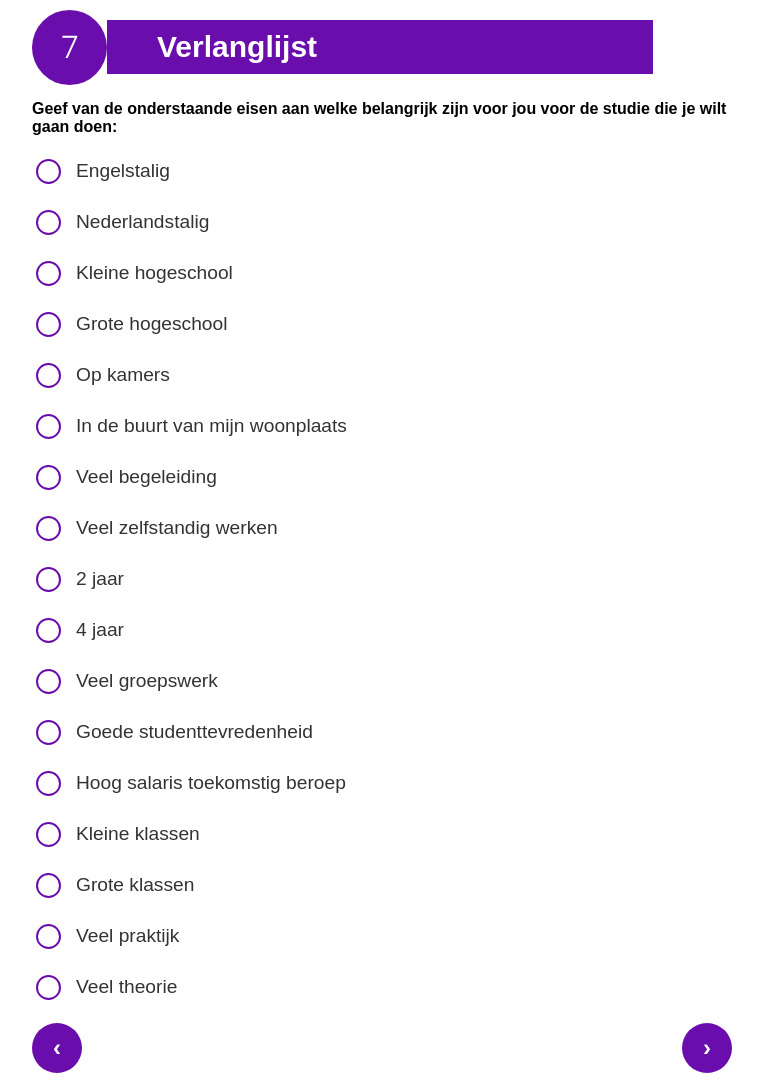
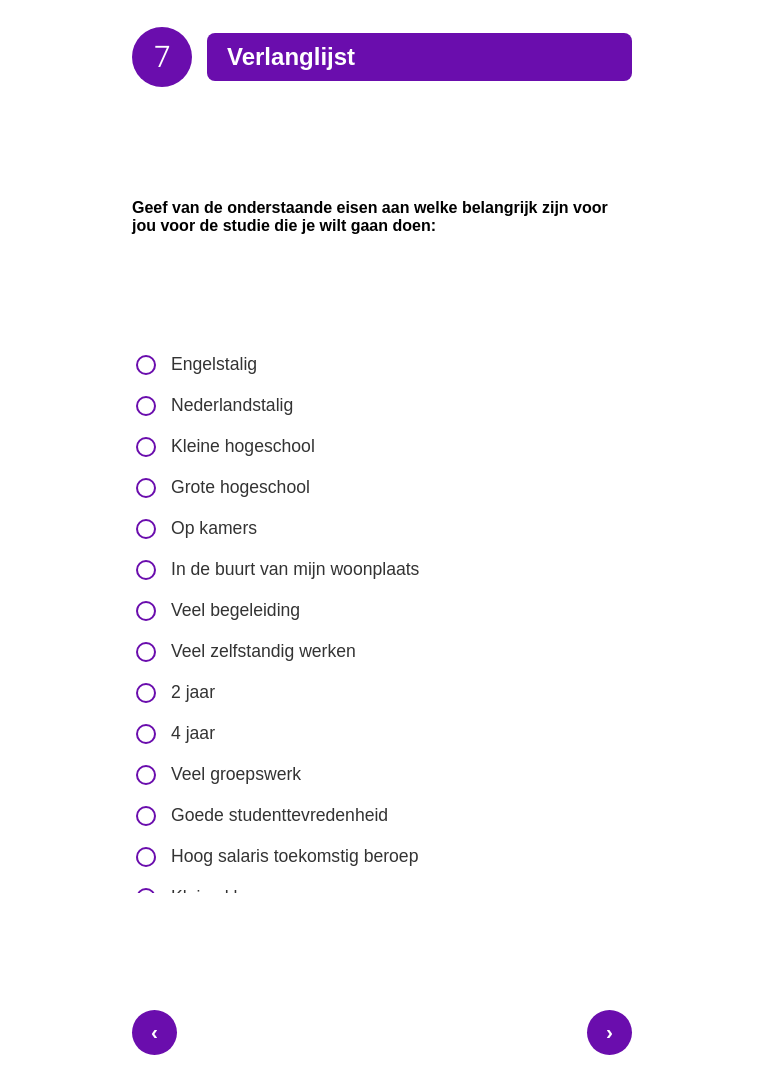
Before and after one commit to Hcaliskan40/Routekaart, a PHP site: page /opdracht7.php in a window 1280 px wide. Shown: the whole page, without its empty margins (258-1021 px from the left). After the commit the page ends 1055 px from the top, so only its background shows below. Run offline with PHP 8.4, Linux system fonts and the light colour scheme.

Commit message:
Opdracht 7

```diff
--- a/css/opdracht7.css
+++ b/css/opdracht7.css
@@ -7,6 +7,7 @@ body {
     justify-content: center;
     align-items: center;
     background-color: white;
+    overflow: hidden; /* Prevent unnecessary scrolling */
 }
 
 .container {
@@ -34,36 +35,37 @@ body {
 .titel-balk {
     background-color: #6a0dad;
     color: white;
-    font-size: 30px;
-    flex-grow: 0.8;
-    padding-left: 50px;
-    padding-bottom: 10px;
-    padding-top: 10px;
-    padding-right: 20px;
+    font-size: 24px; /* Reduced font size to match smaller container */
+    flex-grow: 1;
+    padding: 10px 20px;
+    border-radius: 8px; /* Add some rounding for consistency */
 }
 
 .dot {
-    height: 75px;
-    width: 75px;
+    height: 60px; /* Adjusted for better proportion */
+    width: 60px; /* Adjusted for better proportion */
     background-color: #6a0dad;
     border-radius: 50%;
     display: flex;
     justify-content: center;
     align-items: center;
-    font-size: 30px;
+    font-size: 28px; /* Adjusted font size */
     color: white;
     font-family: "Roboto Thin";
+    margin-right: 15px; /* Space between number dot and title */
 }
 
 .options {
     display: flex;
     flex-direction: column;
-    gap: 20px;
+    gap: 15px;
     margin-top: 20px;
+    max-height: 50vh; /* Limit the height of the options */
+    overflow-y: auto; /* Add scrolling if there are many options */
 }
 
 .option-item {
-    font-size: 1.2em;
+    font-size: 1.1em; /* Adjusted font size for better fitting */
     color: #333;
     display: flex;
     align-items: center;
@@ -71,8 +73,8 @@ body {
 
 .option-checkbox {
     appearance: none;
-    width: 25px;
-    height: 25px;
+    width: 20px; /* Reduced size for fitting */
+    height: 20px; /* Reduced size for fitting */
     border: 2px solid #6a0dad;
     border-radius: 50%;
     margin-right: 15px;
@@ -91,8 +93,8 @@ body {
     position: absolute;
     top: 50%;
     left: 50%;
-    width: 14px;
-    height: 14px;
+    width: 12px; /* Adjusted size of the inner circle */
+    height: 12px;
     background-color: #6a0dad;
     border-radius: 50%;
     transform: translate(-50%, -50%);
@@ -102,7 +104,7 @@ body {
     display: flex;
     justify-content: space-between;
     align-items: center;
-    padding-top: 20px;
+    margin-top: 20px;
 }
 
 .arrow-btn {
@@ -112,9 +114,9 @@ body {
     border-radius: 50%;
     font-weight: bold;
     cursor: pointer;
-    width: 50px;
-    height: 50px;
-    font-size: 1.5em;
+    width: 45px; /* Adjusted for better fitting */
+    height: 45px; /* Adjusted for better fitting */
+    font-size: 1.3em;
     transition: background-color 0.3s;
 }
 
@@ -124,8 +126,7 @@ body {
 
 @media (min-width: 768px) {
     .container {
-        width: 700px;
+        width: 500px; /* Reduced width for better display */
         padding: 1rem 2rem;
-        height: auto;
     }
 }
```
